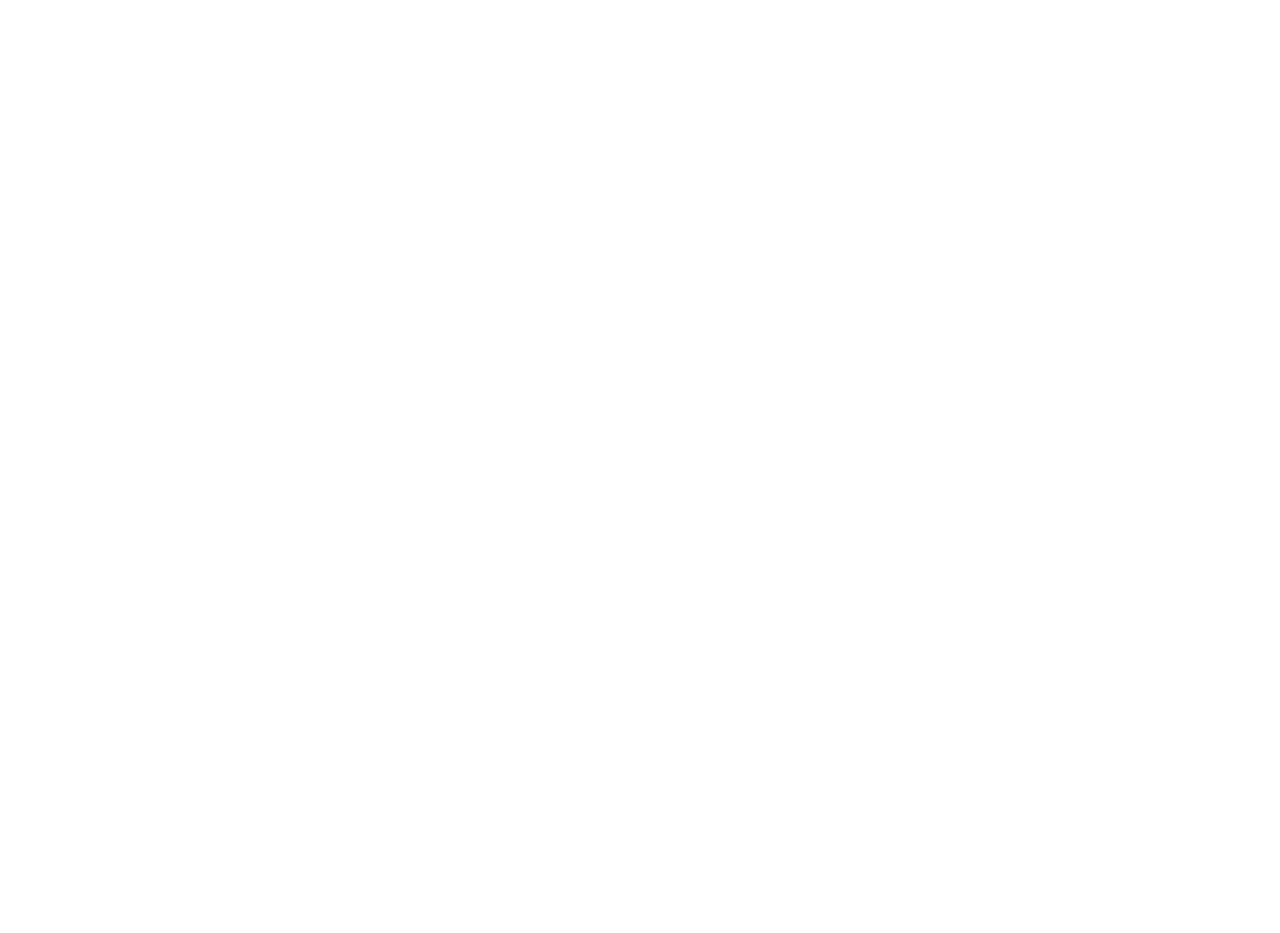
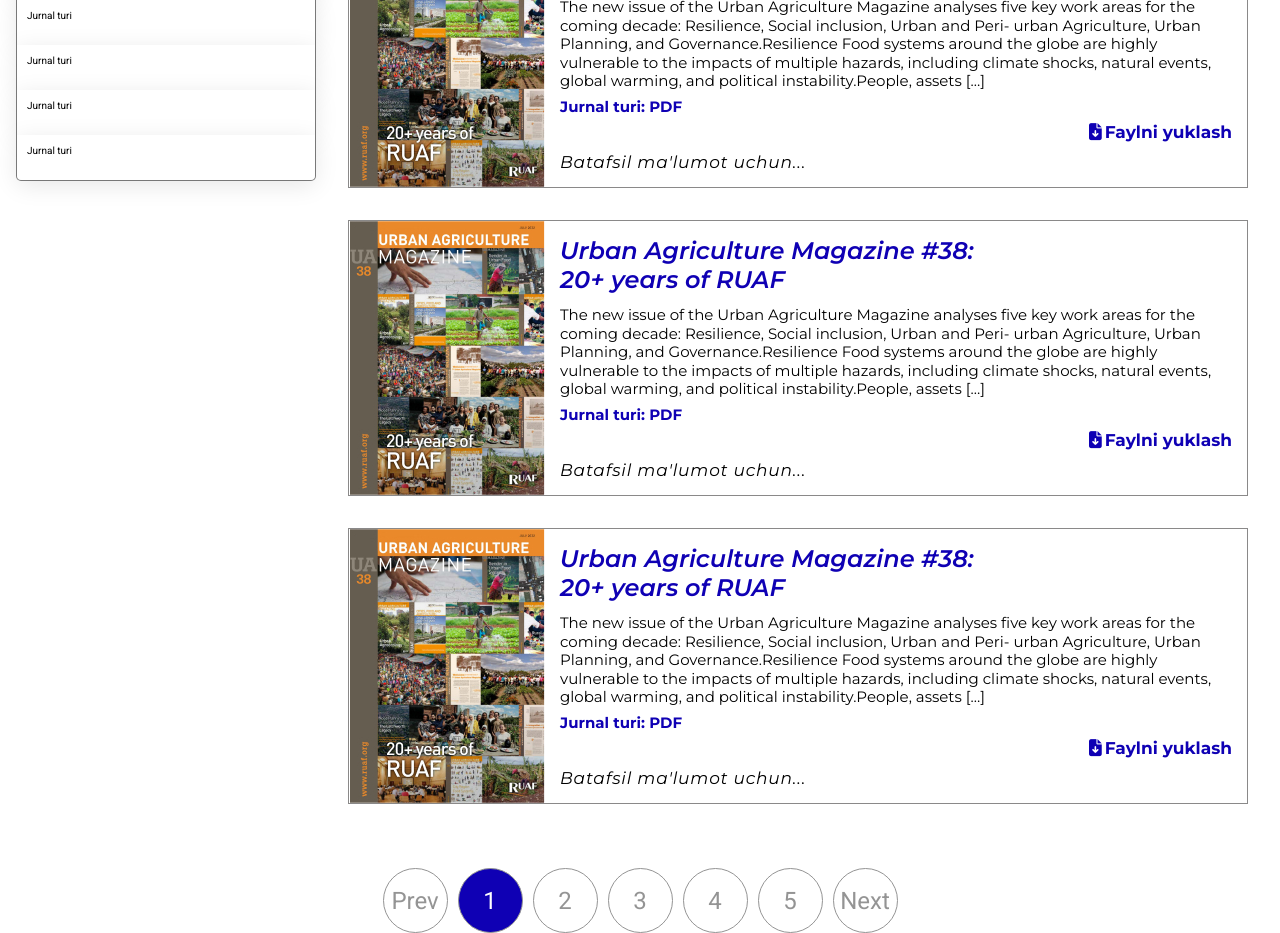
Before and after one commit to jahakholikulov002/article-vue, a Vue app: page /magazines in a window 1280 px wide. Shown: the part 200-1133 px from the top of the page. Before the commit the page ends 800 px from the top, so only its background shows below. Built offline with nearby package versions, Linux system fonts and the light colour scheme.

Commit message:
pagination added in magazines page

```diff
--- /dev/null
+++ b/src/components/buttons/Pagination.vue
@@ -0,0 +1,97 @@
+<template>
+    <div class="pagination">
+      <ul>
+        <li  @click="prevPage"> Prev </li>
+        <li v-for="pageNumber in pages" :key="pageNumber"
+            :class="{'active': pageNumber === currentPage}"
+            @click="changePage(pageNumber)">
+          {{ pageNumber }}
+        </li>
+        <li @click="nextPage">Next</li>
+      </ul>
+    </div>
+  </template>
+
+  <script>
+  export default {
+    name: 'Pagination',
+    props: {
+      currentPage: {
+        type: Number,
+        required: true
+      },
+      pageCount: {
+        type: Number,
+        required: true
+      },
+      pageRange: {
+        type: Number,
+        default: 3
+      }
+    },
+    computed: {
+      pages() {
+        const start = Math.max(this.currentPage - this.pageRange, 1);
+        const end = Math.min(this.currentPage + this.pageRange, this.pageCount);
+        const range = [];
+        for (let i = start; i <= end; i++) {
+          range.push(i);
+        }
+        return range;
+      }
+    },
+    methods: {
+      changePage(pageNumber) {
+        this.$emit('page-changed', pageNumber);
+      },
+      prevPage() {
+        this.$emit('page-changed', this.currentPage - 1);
+      },
+      nextPage() {
+        this.$emit('page-changed', this.currentPage + 1);
+      }
+    }
+  };
+  </script>
+
+  <style scoped>
+  .pagination {
+    display: flex;
+    justify-content: center;
+  }
+
+  ul {
+    display: flex;
+    flex-direction: row;
+    list-style: none;
+    padding: 0;
+    margin: 0;
+  }
+
+  li {
+    width: 65px;
+    height: 65px;
+    display: flex;
+    align-items: center;
+    justify-content: center;
+    padding: 10px;
+    margin: 0 5px;
+    border-radius: 50%;
+    cursor: pointer;
+    border: 1px solid #949494;
+    font-size: 24px;
+    font-family: 'Roboto';
+    line-height: 28px;
+    letter-spacing: 5%;
+    font-weight: 400;
+    color:#949494;
+  }
+  li:hover{
+    background: #0072b4;
+    color: #fff;
+  }
+  li.active {
+    background-color: #0F00B4;
+    color: #fff;
+  }
+  </style>
--- a/src/components/magazines/Box.vue
+++ b/src/components/magazines/Box.vue
@@ -1,10 +1,11 @@
 <template>
-    <div class="box" v-for="(value, key) in magazine" :key="key">
+    <div class="box">
+
         <img src="@/assets/images/magazine.jpg" alt="@/assets/images/magazine.jpg">
-        <div class="info " >
-            <div class="title">{{value.title}}<br> {{value.titleYear}}</div>
-            <div class="desctiption"> {{value.description}}</div>
-            <div class="type"> Jurnal turi: {{value.type}}</div>
+        <div class="info ">
+            <div class="title">{{ magazine.title }}<br> {{ magazine.titleYear }}</div>
+            <div class="desctiption"> {{ magazine.description }}</div>
+            <div class="type"> Jurnal turi: {{ magazine.type }}</div>
             <div class="download"> <span> <i class="fa-solid fa-file-arrow-down"></i>Faylni yuklash</span> </div>
             <div class="more"> <span>
                     Batafsil ma'lumot uchun...
@@ -15,32 +16,14 @@
 <script>
 export default {
     name: "Box",
-    data() {
-        return {
-            magazine: [
-                {
-                    title: "Urban Agriculture Magazine #38:",
-                    titleYear: "20+ years of RUAF",
-                    description: "The new issue of the Urban Agriculture Magazine analyses five key work areas for the coming decade: Resilience, Social inclusion, Urban and Peri- urban Agriculture, Urban Planning, and Governance.Resilience Food systems around the globe are highly vulnerable to the impacts of multiple hazards, including climate shocks, natural events, global warming, and political instability.People, assets […]" ,
-                    type: "PDF",
-               },
-                {
-                    title: "Urban Agriculture Magazine #38:",
-                    titleYear: "20+ years of RUAF",
-                    description: "The new issue of the Urban Agriculture Magazine analyses five key work areas for the coming decade: Resilience, Social inclusion, Urban and Peri- urban Agriculture, Urban Planning, and Governance.Resilience Food systems around the globe are highly vulnerable to the impacts of multiple hazards, including climate shocks, natural events, global warming, and political instability.People, assets […]" ,
-                    type: "PDF",
-               },
-                {
-                    title: "Urban Agriculture Magazine #38:",
-                    titleYear: "20+ years of RUAF",
-                    description: "The new issue of the Urban Agriculture Magazine analyses five key work areas for the coming decade: Resilience, Social inclusion, Urban and Peri- urban Agriculture, Urban Planning, and Governance.Resilience Food systems around the globe are highly vulnerable to the impacts of multiple hazards, including climate shocks, natural events, global warming, and political instability.People, assets […]" ,
-                    type: "PDF",
-               },
-            ]
+    props: {
+        magazine: {
+            type: Object,
+            required: true,
+        }
+    }
+}
 
-    }
-},
-}
 </script>
 <style scoped>
 .box {
@@ -56,15 +39,13 @@ export default {
 
 
 }
-.box:hover{
-     box-shadow: 0 0 20px rgba(69, 68, 68, 0.347);
-}
-.box:first-child{
-    margin: 0!important;
+
+.box:hover {
+    box-shadow: 0 0 20px rgba(69, 68, 68, 0.347);
 }
 
-img {
-    /* height: 269px; */
+.box:first-child {
+    margin: 0 !important;
 }
 
 .info {
@@ -173,4 +154,5 @@ span {
 
 .info .more span:hover {
     font-weight: 500;
-}</style>
+}
+</style>
--- a/src/components/magazines/Magazine.vue
+++ b/src/components/magazines/Magazine.vue
@@ -1,20 +1,46 @@
 <template>
     <div class="mag-container">
-        <Box></Box>
+        <Box v-for="magazine in magazines" :magazine="magazine"></Box>
     </div>
 </template>
 <script>
 import Box from "@/components/magazines/Box.vue"
 export default {
-  name: "Magazine",
-    components:{
+    name: "Magazine",
+    components: {
         Box,
+    },
+    data() {
+        return {
+            magazines: [
+                {
+                    title: "Urban Agriculture Magazine #38:",
+                    titleYear: "20+ years of RUAF",
+                    description: "The new issue of the Urban Agriculture Magazine analyses five key work areas for the coming decade: Resilience, Social inclusion, Urban and Peri- urban Agriculture, Urban Planning, and Governance.Resilience Food systems around the globe are highly vulnerable to the impacts of multiple hazards, including climate shocks, natural events, global warming, and political instability.People, assets […]",
+                    type: "PDF",
+                },
+                {
+                    title: "Urban Agriculture Magazine #38:",
+                    titleYear: "20+ years of RUAF",
+                    description: "The new issue of the Urban Agriculture Magazine analyses five key work areas for the coming decade: Resilience, Social inclusion, Urban and Peri- urban Agriculture, Urban Planning, and Governance.Resilience Food systems around the globe are highly vulnerable to the impacts of multiple hazards, including climate shocks, natural events, global warming, and political instability.People, assets […]",
+                    type: "PDF",
+                },
+                {
+                    title: "Urban Agriculture Magazine #38:",
+                    titleYear: "20+ years of RUAF",
+                    description: "The new issue of the Urban Agriculture Magazine analyses five key work areas for the coming decade: Resilience, Social inclusion, Urban and Peri- urban Agriculture, Urban Planning, and Governance.Resilience Food systems around the globe are highly vulnerable to the impacts of multiple hazards, including climate shocks, natural events, global warming, and political instability.People, assets […]",
+                    type: "PDF",
+                },
+            ]
+
+        }
     }
+
 }
 </script>
 <style>
-    .mag-container{
-        padding: 2rem;
-        margin: 0;
-    }
+.mag-container {
+    padding: 2rem;
+    margin: 0;
+}
 </style>
--- a/src/pages/Home.vue
+++ b/src/pages/Home.vue
@@ -3,7 +3,7 @@
     <SearchBar></SearchBar>
     <div class="section">
       <Filter></Filter>
-        <Magazine></Magazine>
+      <Magazine :magazines="magazines"></Magazine>
     </div>
     <HomeButton></HomeButton>
     <Footer></Footer>
@@ -19,28 +19,53 @@
 
 export default {
 
-   components:{
+  components: {
 
     SearchBar,
     Filter,
     Magazine,
     HomeButton,
     Footer,
+  },
+  data() {
+    return {
+      magazines: [
+        {
+          title: "Urban Agriculture Magazine #38:",
+          titleYear: "20+ years of RUAF",
+          description: "The new issue of the Urban Agriculture Magazine analyses five key work areas for the coming decade: Resilience, Social inclusion, Urban and Peri- urban Agriculture, Urban Planning, and Governance.Resilience Food systems around the globe are highly vulnerable to the impacts of multiple hazards, including climate shocks, natural events, global warming, and political instability.People, assets […]",
+          type: "PDF",
+        },
+        {
+          title: "Urban Agriculture Magazine #38:",
+          titleYear: "20+ years of RUAF",
+          description: "The new issue of the Urban Agriculture Magazine analyses five key work areas for the coming decade: Resilience, Social inclusion, Urban and Peri- urban Agriculture, Urban Planning, and Governance.Resilience Food systems around the globe are highly vulnerable to the impacts of multiple hazards, including climate shocks, natural events, global warming, and political instability.People, assets […]",
+          type: "PDF",
+        },
+        {
+          title: "Urban Agriculture Magazine #38:",
+          titleYear: "20+ years of RUAF",
+          description: "The new issue of the Urban Agriculture Magazine analyses five key work areas for the coming decade: Resilience, Social inclusion, Urban and Peri- urban Agriculture, Urban Planning, and Governance.Resilience Food systems around the globe are highly vulnerable to the impacts of multiple hazards, including climate shocks, natural events, global warming, and political instability.People, assets […]",
+          type: "PDF",
+        },
+      ]
+
     }
+  }
+
 
 }
 </script>
-  <style scoped>
-    .main{
+<style scoped> .main {
 
    position: relative;
    width: 100%;
    min-height: 100vh;
  }
-    .section{
+
+ .section {
    display: flex;
    flex-direction: row;
    justify-content: center;
  }
-
 </style>
--- a/src/pages/Magazines.vue
+++ b/src/pages/Magazines.vue
@@ -1,13 +1,43 @@
 <template>
-    <div>
-        <h1>this is an magazine page</h1>
+    <div class="main-content">
+        <Filter></Filter>
+        <Magazine :magazines="magazines"></Magazine>
+
     </div>
+    <Pagination :current-page="currentPage" :page-count="pageCount" :page-range="pageRange" @page-changed="changePage" />
+
 </template>
 <script>
+import Filter from "@/components/Mag-types/Filter.vue"
+import Magazine from "@/components/magazines/Magazine.vue"
+import Pagination from "@/components/buttons/Pagination.vue"
+
 export default {
+    components: {
+        Filter,
+        Magazine,
+        Pagination
+    },
+    data() {
+        return {
+            currentPage: 1,
+            pageCount: 5,
+            pageRange: 5
+        };
+    },
+    methods: {
+        changePage(pageNumber) {
+            this.currentPage = pageNumber;
+            // fetch data for new page here
+        }
+    }
 
 }
 </script>
-<style lang="">
+<style>
+.main-content {
+    display: flex;
+    flex-direction: row;
 
+}
 </style>
```
Also changed, not shown: src/components/app/App.vue (+5 -8 lines). Lines whose indentation alone changed are shown as unchanged.
